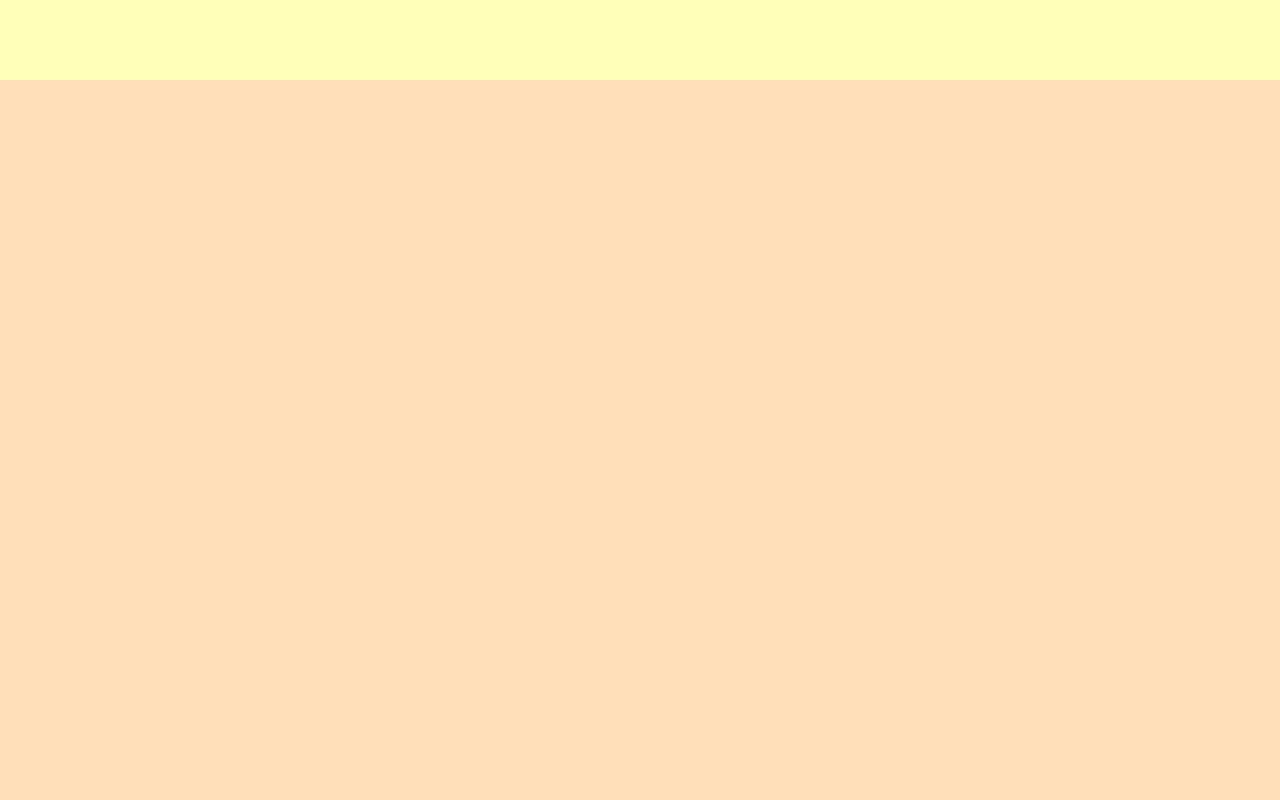
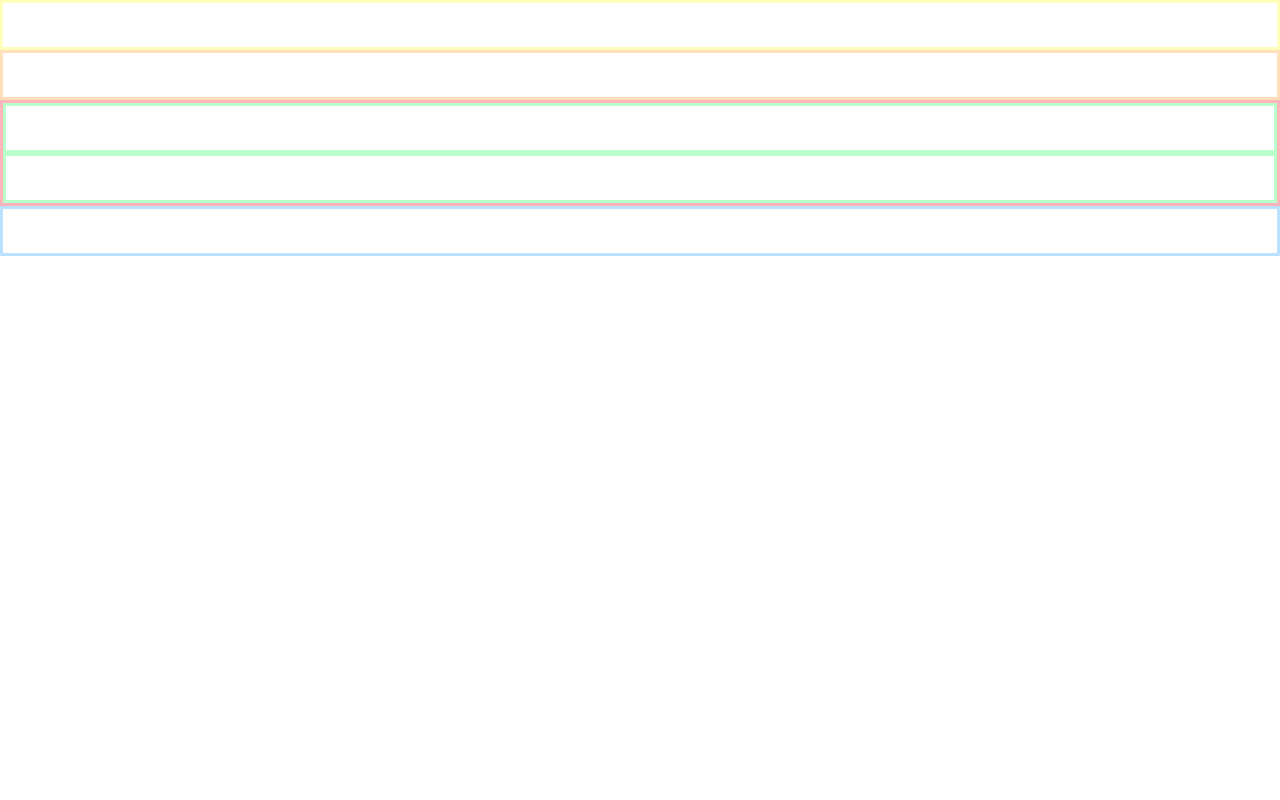
Before and after one commit to robstani/html-and-css-rwd-mobile-first, a plain HTML site: page index.html in a window 1280 px wide. Shown: the top 800 px of the page. Drawn offline with Linux system fonts and the light colour scheme.

Commit message:
Clean css styles except 'global.css'

```diff
--- a/css/desktop.css
+++ b/css/desktop.css
@@ -1,27 +1 @@
 /* ./css/desktop.css */
-
-.container {
-    border: 3px solid #d291bc;
-    margin: 0 auto;
-    max-width: 1360px;
-    height: 100%;
-    min-height: 50px;
-}
-
-header + .container {
-    display: flex;
-}
-
-main {
-    width: 70%;
-}
-
-section {
-    width: 30%;
-    display: block;
-}
-
-section > article {
-    margin: 20px;
-    width: calc(100% - 40px);
-}
--- a/css/mobile.css
+++ b/css/mobile.css
@@ -1,22 +1 @@
 /* ./css/mobile.css */
-
-header {
-    background-color: #ffffba;
-    height: 80px;
-
-}
-
-main {
-    background: #ffdfba;
-    min-height: calc(100vh - 80px);
-}
-
-section {
-    border: none;
-}
-
-section > article {
-    background-color: #baffc9;
-    margin: 20px;
-    min-height: calc(50vh - 30px);
-}
--- a/css/tablet.css
+++ b/css/tablet.css
@@ -1,11 +1 @@
 /* ./css/tablet.css */
-
-section {
-    display: flex;
-    justify-content: space-evenly;
-}
-
-section > article {
-    margin: 20px 0;
-    width: calc(50% - 30px);
-}
```
